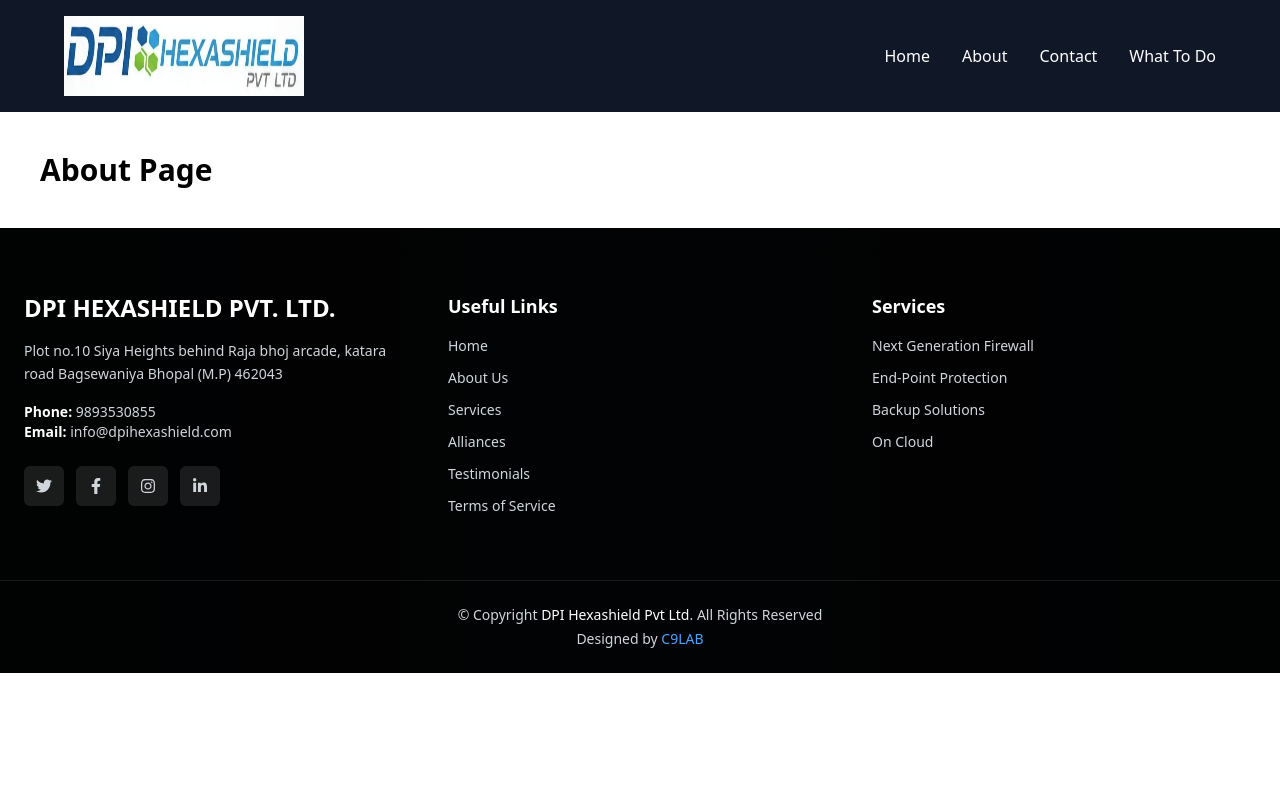
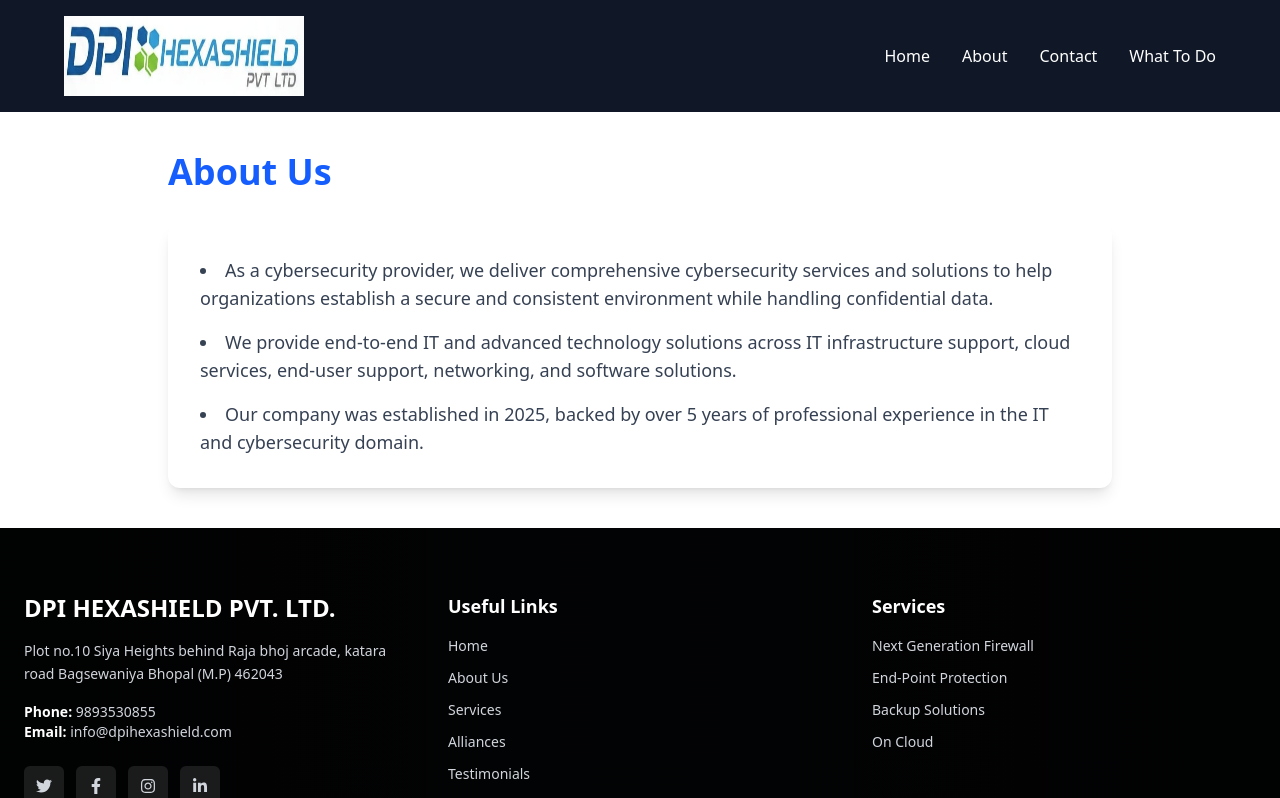
Before and after one commit to saiminfinite/DPI_hexa, a React (Vite) app: page /about in a window 1280 px wide. Shown: the top 798 px of the page. Built offline with nearby package versions, Linux system fonts and the light colour scheme.

Commit message:
add About section

```diff
--- a/src/Pages/About.jsx
+++ b/src/Pages/About.jsx
@@ -1,7 +1,32 @@
 const About = () => {
   return (
-    <div className="p-10 text-3xl font-bold">
-      About Page
+    <div className="p-10 max-w-5xl mx-auto">
+      <h1 className="text-4xl font-bold text-blue-600 mb-8">
+        About Us
+      </h1>
+
+      <div className="bg-white p-8 rounded-xl shadow-lg">
+        <ul className="list-disc list-inside space-y-4 text-lg text-gray-700">
+          <li>
+            As a cybersecurity provider, we deliver comprehensive
+            cybersecurity services and solutions to help organizations
+            establish a secure and consistent environment while handling
+            confidential data.
+          </li>
+
+          <li>
+            We provide end-to-end IT and advanced technology solutions
+            across IT infrastructure support, cloud services, end-user
+            support, networking, and software solutions.
+          </li>
+
+          <li>
+            Our company was established in 2025, backed by over
+            5 years of professional experience in the IT and
+            cybersecurity domain.
+          </li>
+        </ul>
+      </div>
     </div>
   );
 };
```
